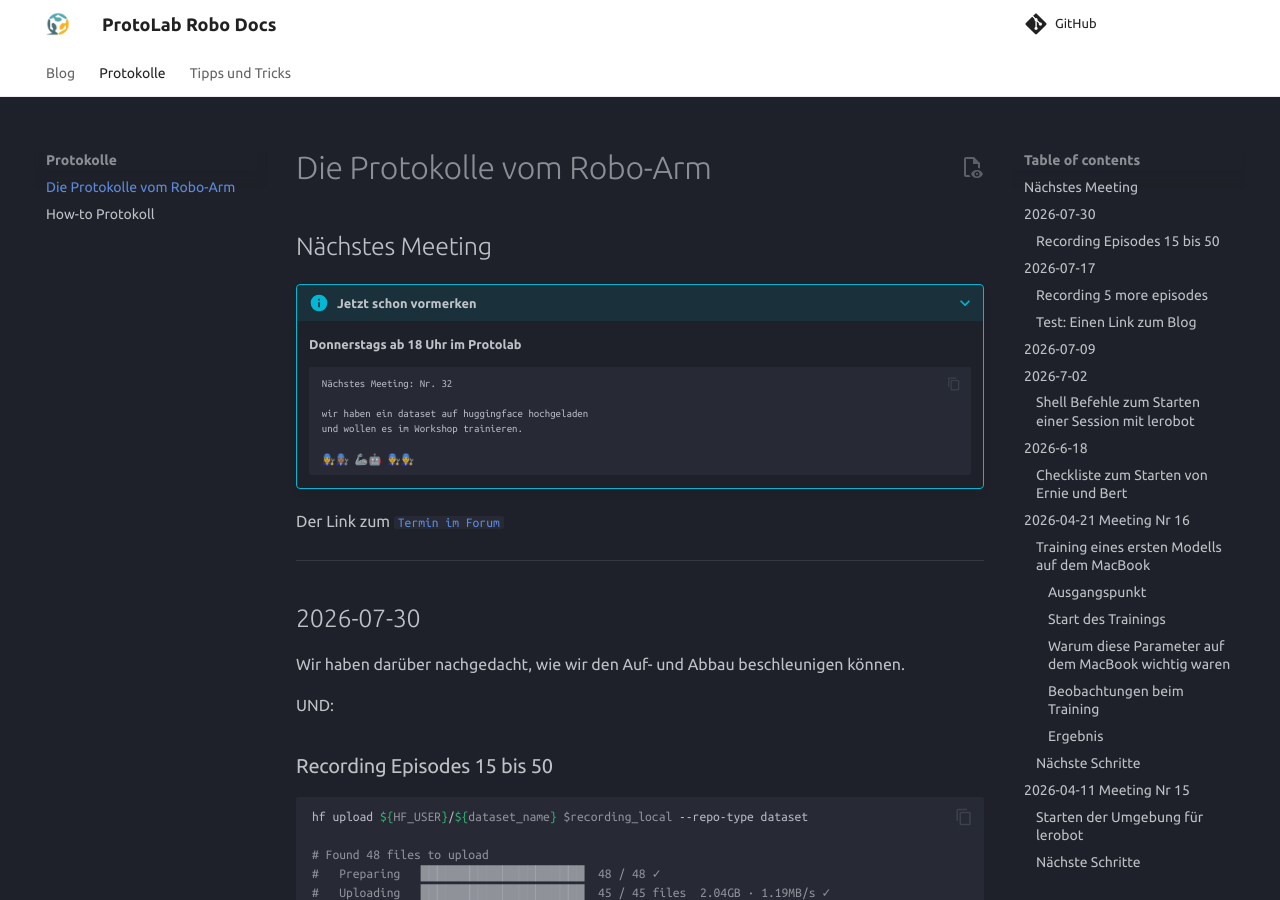
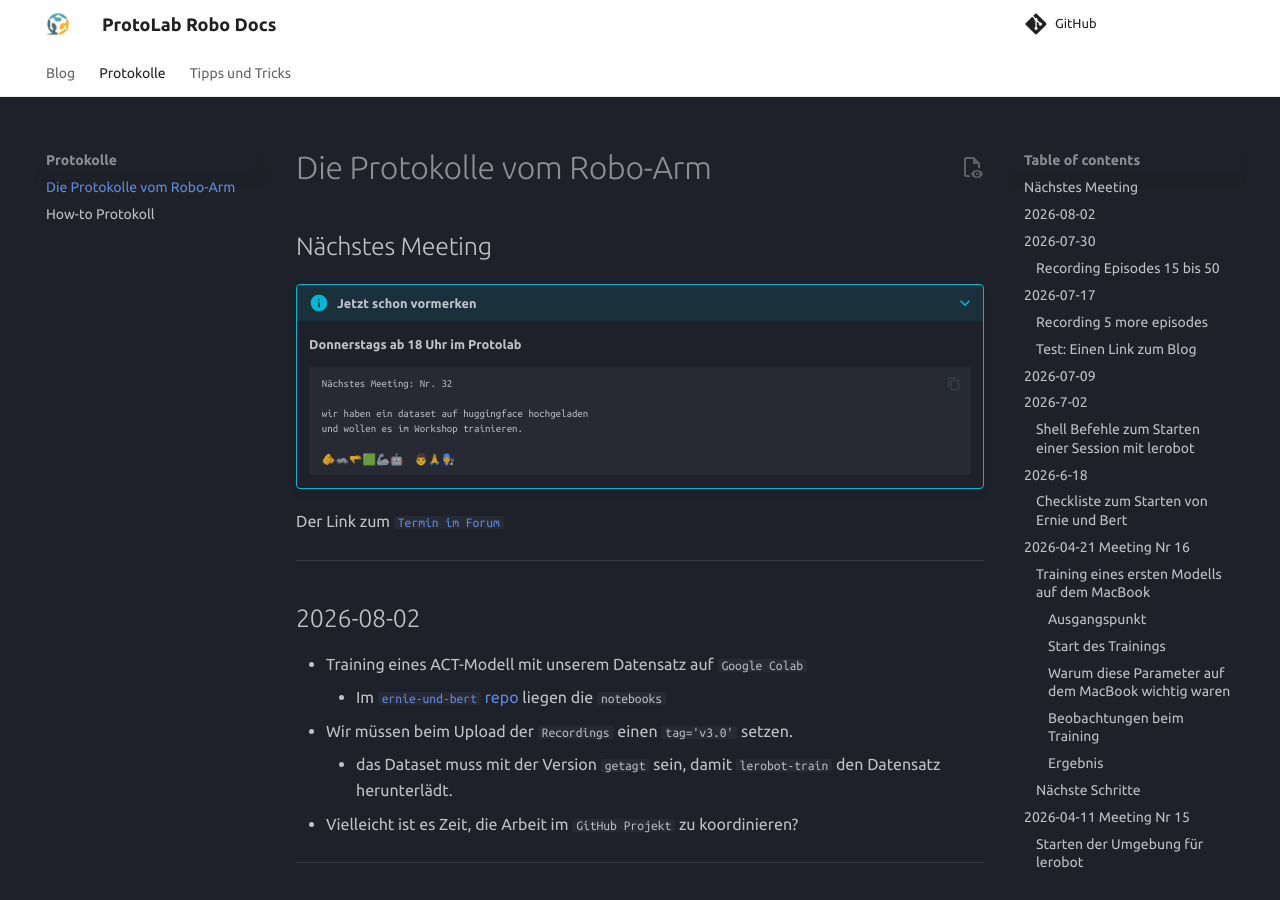
Before and after one commit to garagelab-dus/protolab-robo-docs, an MkDocs documentation site: the page built from docs/Protokolle/Backlog.md, in a window 1280 px wide and 900 px high. Built offline with MkDocs 1.6.1 and Material for MkDocs 9.7.7, drawn with Linux system fonts in a browser that asks for light colours; comment, search, counter and statistics services are not loaded.

Commit message:
add Google Colab training

````diff
--- a/docs/Protokolle/Backlog.md
+++ b/docs/Protokolle/Backlog.md
@@ -12,10 +12,21 @@
     wir haben ein dataset auf huggingface hochgeladen
     und wollen es im Workshop trainieren.
 
-    👩‍🔧👩🏽‍🔧 🦾🤖 👨‍🔧👨‍🔧
+    🫵🦝🫳🟩🦾🤖  👨‍🙏👨‍🔧
     ```
 
 Der Link zum [`Termin im Forum`](https://forum.garage-lab.de/t/roboterarm-workshop-donnerstag/22493)
+
+---
+## 2026-08-02
+
+- Training eines ACT-Modell mit unserem Datensatz auf `Google Colab`
+    - Im [`ernie-und-bert` repo](https://github.com/garagelab-dus/ernie-und-bert/tree/main/notebooks) liegen die `notebooks`
+- Wir müssen beim Upload der `Recordings` einen `tag='v3.0'` setzen.
+    - das Dataset muss mit der Version `getagt` sein, damit `lerobot-train` den Datensatz herunterlädt.
+- Vielleicht ist es Zeit, die Arbeit im `GitHub Projekt` zu koordinieren?
+
+
 
 ---
 ## 2026-07-30
````
